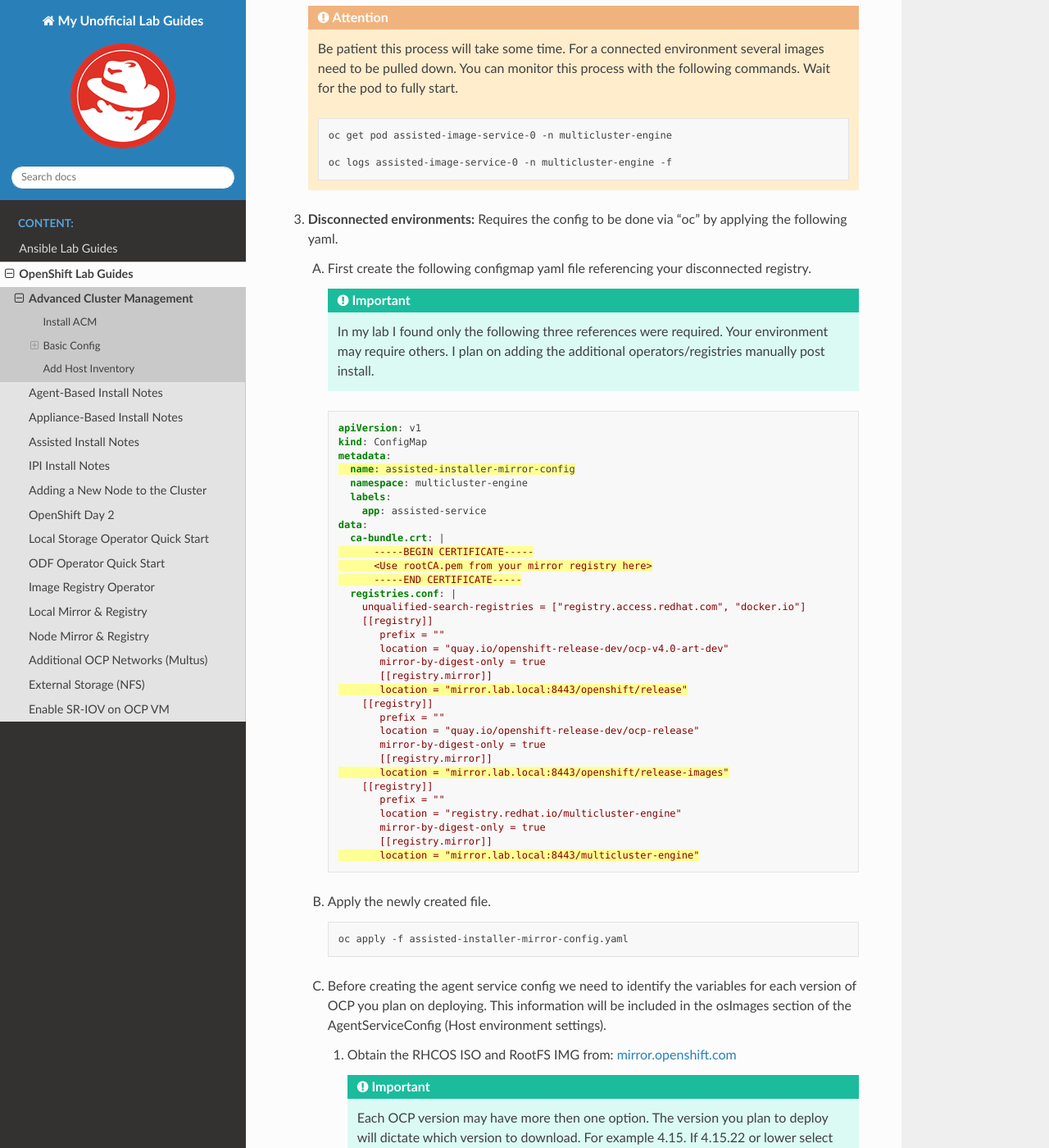
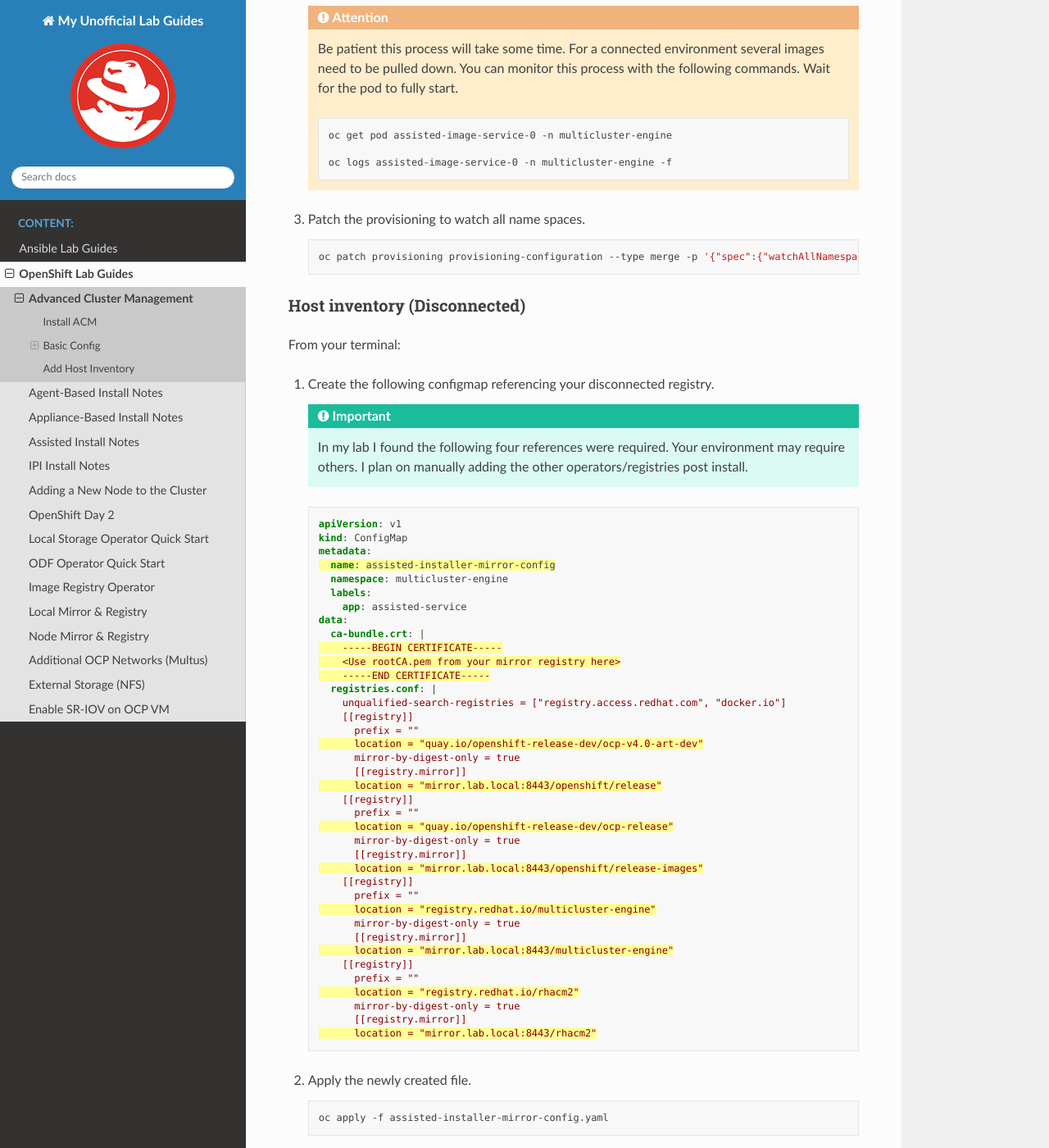
Before and after one commit to vtog/labGuides, a Sphinx documentation site: the page built from source/ocp/acm-notes.rst, in a window 1280 px wide and 1400 px high, scrolled down 6269 px. Shown: the whole window at 82% size. Built offline with Sphinx 7.4.7 and the Read the Docs theme 2.0.0, drawn with Linux system fonts in a browser that asks for light colours; pages that are not in the unit, such as notebooks, are missing from menus; some of the changed text lies outside the part shown.

Commit message:
updated acm notes

```diff
--- a/source/ocp/acm-notes.rst
+++ b/source/ocp/acm-notes.rst
@@ -79,16 +79,15 @@
 
 #. Review and click Add.
 
-Host inventory settings
-~~~~~~~~~~~~~~~~~~~~~~~
+Host inventory (Connected)
+~~~~~~~~~~~~~~~~~~~~~~~~~~
 
 #. From the console go to Infrastructure --> Host Inventory. Click "Configure
    host inventory settings".
 
    .. image:: ./images/acm-host-inventory-settings.png
 
-#. **Connected environments:** Configure host inventory settings and click
-   "Configure".
+#. Configure host inventory settings and click "Configure".
 
    .. warning:: For disconnected environments skip to next step.
 
@@ -104,191 +103,226 @@
 
          oc logs assisted-image-service-0 -n multicluster-engine -f
 
-#. **Disconnected environments:** Requires the config to be done via "oc" by
-   applying the following yaml.
+#. Patch the provisioning to watch all name spaces.
 
-   A. First create the following configmap yaml file referencing your
-      disconnected registry.
+   .. code-block:: bash
 
-      .. important:: In my lab I found only the following three references were
-         required. Your environment may require others. I plan on adding the
-         additional operators/registries manually post install.
+      oc patch provisioning provisioning-configuration --type merge -p '{"spec":{"watchAllNamespaces": true }}'
 
-      .. code-block:: yaml
-         :emphasize-lines: 4,10-12,20,26,32
+Host inventory (Disconnected)
+~~~~~~~~~~~~~~~~~~~~~~~~~~~~~
 
-         apiVersion: v1
-         kind: ConfigMap
-         metadata:
-           name: assisted-installer-mirror-config
-           namespace: multicluster-engine
-           labels:
-             app: assisted-service
-         data:
-           ca-bundle.crt: |
-               -----BEGIN CERTIFICATE-----
-               <Use rootCA.pem from your mirror registry here>
-               -----END CERTIFICATE-----
-           registries.conf: |
-             unqualified-search-registries = ["registry.access.redhat.com", "docker.io"]
-             [[registry]]
-                prefix = ""
-                location = "quay.io/openshift-release-dev/ocp-v4.0-art-dev"
-                mirror-by-digest-only = true
-                [[registry.mirror]]
-                location = "mirror.lab.local:8443/openshift/release"
-             [[registry]]
-                prefix = ""
-                location = "quay.io/openshift-release-dev/ocp-release"
-                mirror-by-digest-only = true
-                [[registry.mirror]]
-                location = "mirror.lab.local:8443/openshift/release-images"
-             [[registry]]
-                prefix = ""
-                location = "registry.redhat.io/multicluster-engine"
-                mirror-by-digest-only = true
-                [[registry.mirror]]
-                location = "mirror.lab.local:8443/multicluster-engine"
+From your terminal:
 
-   #. Apply the newly created file.
+1. Create the following configmap referencing your disconnected registry.
+
+   .. important:: In my lab I found the following four references were
+      required. Your environment may require others. I plan on manually
+      adding the other operators/registries post install.
+
+   .. code-block:: yaml
+      :emphasize-lines: 4,10-12,17,20,23,26,29,32,35,38
+
+      apiVersion: v1
+      kind: ConfigMap
+      metadata:
+        name: assisted-installer-mirror-config
+        namespace: multicluster-engine
+        labels:
+          app: assisted-service
+      data:
+        ca-bundle.crt: |
+          -----BEGIN CERTIFICATE-----
+          <Use rootCA.pem from your mirror registry here>
+          -----END CERTIFICATE-----
+        registries.conf: |
+          unqualified-search-registries = ["registry.access.redhat.com", "docker.io"]
+          [[registry]]
+            prefix = ""
+            location = "quay.io/openshift-release-dev/ocp-v4.0-art-dev"
+            mirror-by-digest-only = true
+            [[registry.mirror]]
+            location = "mirror.lab.local:8443/openshift/release"
+          [[registry]]
+            prefix = ""
+            location = "quay.io/openshift-release-dev/ocp-release"
+            mirror-by-digest-only = true
+            [[registry.mirror]]
+            location = "mirror.lab.local:8443/openshift/release-images"
+          [[registry]]
+            prefix = ""
+            location = "registry.redhat.io/multicluster-engine"
+            mirror-by-digest-only = true
+            [[registry.mirror]]
+            location = "mirror.lab.local:8443/multicluster-engine"
+          [[registry]]
+            prefix = ""
+            location = "registry.redhat.io/rhacm2"
+            mirror-by-digest-only = true
+            [[registry.mirror]]
+            location = "mirror.lab.local:8443/rhacm2"
+
+#. Apply the newly created file.
+
+   .. code-block:: bash
+
+      oc apply -f assisted-installer-mirror-config.yaml
+
+#. Before creating the agent service config we need to identify the variables
+   for each version of OCP you plan on deploying. This information will be
+   included in the osImages section of the AgentServiceConfig (Host environment
+   settings).
+
+   a. Obtain the RHCOS ISO and RootFS IMG from:
+      `mirror.openshift.com <https://mirror.openshift.com/pub/openshift-v4/dependencies/rhcos/>`_
+
+      .. important:: Each OCP version may have more then one option. The
+         version you plan to deploy will dictate which version to download.
+         For example 4.15. If 4.15.22 or lower select 4.15.0. For 4.15.23
+         and higher select the 4.15.23. In my case I need both.
+
+         .. image:: ./images/mirror-openshift-415.png
+
+   #. Set the environment variables
 
       .. code-block:: bash
 
-         oc apply -f assisted-installer-mirror-config.yaml
+         OCP_VERSION=4.15.14
+         ARCH=x86_64
 
-   #. Before creating the agent service config we need to identify the
-      variables for each version of OCP you plan on deploying. This information
-      will be included in the osImages section of the AgentServiceConfig
-      (Host environment settings).
+   #. If needed download the version specific openshift installer.
 
-      i. Obtain the RHCOS ISO and RootFS IMG from:
-         `mirror.openshift.com <https://mirror.openshift.com/pub/openshift-v4/dependencies/rhcos/>`_
+      .. code-block:: bash
 
-         .. important:: Each OCP version may have more then one option. The
-            version you plan to deploy will dictate which version to download.
-            For example 4.15. If 4.15.22 or lower select 4.15.0. For 4.15.23
-            and higher select the 4.15.23. In my case I need both.
+         curl -L https://mirror.openshift.com/pub/openshift-v4/clients/ocp/$OCP_VERSION/openshift-install-linux.tar.gz -o openshift-install-linux-$OCP_VERSION.tar.gz
 
-            .. image:: ./images/mirror-openshift-415.png
+   #. Extract the installer.
 
-      #. Set the environment variables
+      .. code-block:: bash
 
-         .. code-block:: bash
+         tar -xzvf openshift-install-linux-$OCP_VERSION.tar.gz
+         mv openshift-install openshift-install-$OCP_VERSION
+         rm README.md
 
-            OCP_VERSION=4.15.14
-            ARCH=x86_64
+   #. Extract the RHCOS Live Version. Save this info for next step.
 
-      #. If needed download the version specific openshift installer.
+      .. code-block:: bash
 
-         .. code-block:: bash
+         ./openshift-install-$OCP_VERSION coreos print-stream-json | grep location | grep $ARCH | grep iso | cut -d\/ -f10
 
-            curl -L https://mirror.openshift.com/pub/openshift-v4/clients/ocp/$OCP_VERSION/openshift-install-linux.tar.gz -o openshift-install-linux-$OCP_VERSION.tar.gz
+   #. Repeat steps a - e for each version.
 
-      #. Extract the installer.
+#. Create the AgentServiceConfig with reference to the config map created in
+   step A. Adjust your storage requirements as needed, I'm using default
+   values. Add each osImage you plan on deploying for spoke clusters. The
+   version information from last step will be used here.
 
-         .. code-block:: bash
+   .. code-block:: yaml
+      :emphasize-lines: 11,17,23,25,27-41
 
-            tar -xzvf openshift-install-linux-$OCP_VERSION.tar.gz
-            mv openshift-install openshift-install-$OCP_VERSION
-            rm README
+      apiVersion: agent-install.openshift.io/v1beta1
+      kind: AgentServiceConfig
+      metadata:
+       name: agent
+      spec:
+        databaseStorage:
+          accessModes:
+          - ReadWriteOnce
+          resources:
+            requests:
+              storage: 10Gi
+        filesystemStorage:
+          accessModes:
+          - ReadWriteOnce
+          resources:
+            requests:
+              storage: 100Gi
+        imageStorage:
+          accessModes:
+          - ReadWriteOnce
+          resources:
+            requests:
+              storage: 50Gi
+        mirrorRegistryRef:
+          name: assisted-installer-mirror-config
+        osImages:
+          - openshiftVersion: "4.15"
+            cpuArchitecture: "x86_64"
+            version: "415.92.202402201450-0"
+            url: "http://192.168.1.72/rhcos/rhcos-4.15.0-x86_64-live.x86_64.iso"
+            rootFSUrl: "http://192.168.1.72/rhcos/rhcos-4.15.0-x86_64-live-rootfs.x86_64.img"
+          - openshiftVersion: "4.15"
+            cpuArchitecture: "x86_64"
+            version: "415.92.202407091355-0"
+            url: "http://192.168.1.72/rhcos/rhcos-4.15.23-x86_64-live.x86_64.iso"
+            rootFSUrl: "http://192.168.1.72/rhcos/rhcos-4.15.23-x86_64-live-rootfs.x86_64.img"
+          - openshiftVersion: "4.16"
+            cpuArchitecture: "x86_64"
+            version: "416.94.202406251923-0"
+            url: "http://192.168.1.72/rhcos/rhcos-4.16.3-x86_64-live.x86_64.iso"
+            rootFSUrl: "http://192.168.1.72/rhcos/rhcos-4.16.3-x86_64-live-rootfs.x86_64.img"
 
-      #. Extract the RHCOS Live Version. Save this info for next step.
+#. Apply the agent service config yaml to the cluster.
 
-         .. code-block:: bash
+   .. code-block:: bash
 
-            ./openshift-install-$OCP_VERSION coreos print-stream-json | grep location | grep $ARCH | grep iso | cut -d\/ -f10
+      oc apply -f agentserviceconfig.yaml
 
-      #. Repeat steps 1 - 5 for each version.
+   .. attention:: Each iso and img defined in the osImages section will be
+      download to the cluster. You can monitor this process with the following
+      commands. Wait for the pod to fully start.
 
-   #. Create the AgentServiceConfig with reference to the config map created in
-      step A. Adjust your storage requirements as needed, I'm using default
-      values. Add each osImage you plan on deploying for spoke clusters. The
-      version information from last step will be used here.
+      .. code-block:: bash
 
-      .. code-block:: yaml
-         :emphasize-lines: 11,17,23,25,27-41
+         oc get pod assisted-image-service-0 -n multicluster-engine
 
-         apiVersion: agent-install.openshift.io/v1beta1
-         kind: AgentServiceConfig
-         metadata:
-          name: agent
-         spec:
-           databaseStorage:
-             accessModes:
-             - ReadWriteOnce
-             resources:
-               requests:
-                 storage: 10Gi
-           filesystemStorage:
-             accessModes:
-             - ReadWriteOnce
-             resources:
-               requests:
-                 storage: 100Gi
-           imageStorage:
-             accessModes:
-             - ReadWriteOnce
-             resources:
-               requests:
-                 storage: 50Gi
-           mirrorRegistryRef:
-             name: assisted-installer-mirror-config
-           osImages:
-             - openshiftVersion: "4.15"
-               cpuArchitecture: "x86_64"
-               version: "415.92.202402201450-0"
-               url: "http://192.168.1.72/rhcos/rhcos-4.15.0-x86_64-live.x86_64.iso"
-               rootFSUrl: "http://192.168.1.72/rhcos/rhcos-4.15.0-x86_64-live-rootfs.x86_64.img"
-             - openshiftVersion: "4.15"
-               cpuArchitecture: "x86_64"
-               version: "415.92.202407091355-0"
-               url: "http://192.168.1.72/rhcos/rhcos-4.15.23-x86_64-live.x86_64.iso"
-               rootFSUrl: "http://192.168.1.72/rhcos/rhcos-4.15.23-x86_64-live-rootfs.x86_64.img"
-             - openshiftVersion: "4.16"
-               cpuArchitecture: "x86_64"
-               version: "416.94.202406251923-0"
-               url: "http://192.168.1.72/rhcos/rhcos-4.16.3-x86_64-live.x86_64.iso"
-               rootFSUrl: "http://192.168.1.72/rhcos/rhcos-4.16.3-x86_64-live-rootfs.x86_64.img"
+         oc logs assisted-image-service-0 -n multicluster-engine -f
 
-   #. Create the ClusterImageSet for each hosted version of openshift. In my
-      example I'm hosting 4.15.14, 4.15.28 and 4.16.8. Save the file and apply
-      to cluster "oc apply -f clusterimageset.yaml".
+#. Patch the provisioning to watch all name spaces.
 
-      .. note:: I'm including all three in one file but three ClusterImageSet's
-         are created.
+   .. code-block:: bash
 
-      .. code-block:: yaml
-         :emphasize-lines: 2,7,9,12,17,19,22,27,29
+      oc patch provisioning provisioning-configuration --type merge -p '{"spec":{"watchAllNamespaces": true }}'
 
-         apiVersion: hive.openshift.io/v1
-         kind: ClusterImageSet
-         metadata:
-           labels:
-             channel: stable
-             visible: 'true'
-           name: img4.15.14-x86-64-appsub
-         spec:
-           releaseImage: mirror.lab.local:8443/openshift/release-images:4.15.14-x86_64
-         ---
-         apiVersion: hive.openshift.io/v1
-         kind: ClusterImageSet
-         metadata:
-           labels:
-             channel: stable
-             visible: 'true'
-           name: img4.15.28-x86-64-appsub
-         spec:
-           releaseImage: mirror.lab.local:8443/openshift/release-images:4.15.28-x86_64
-         ---
-         apiVersion: hive.openshift.io/v1
-         kind: ClusterImageSet
-         metadata:
-           labels:
-             channel: stable
-             visible: 'true'
-           name: img4.16.8-x86-64-appsub
-         spec:
-           releaseImage: mirror.lab.local:8443/openshift/release-images:4.16.8-x86_64
+#. Create the ClusterImageSet for each hosted version of openshift. In my
+   example I'm hosting 4.15.14, 4.15.28 and 4.16.8. Save the file and apply
+   to cluster "oc apply -f clusterimageset.yaml".
+
+   .. note:: I'm including all three in one file but three ClusterImageSet's
+      are created.
+
+   .. code-block:: yaml
+      :emphasize-lines: 2,7,9,12,17,19,22,27,29
+
+      apiVersion: hive.openshift.io/v1
+      kind: ClusterImageSet
+      metadata:
+        labels:
+          channel: stable
+          visible: 'true'
+        name: img4.15.14-x86-64-appsub
+      spec:
+        releaseImage: mirror.lab.local:8443/openshift/release-images:4.15.14-x86_64
+      ---
+      apiVersion: hive.openshift.io/v1
+      kind: ClusterImageSet
+      metadata:
+        labels:
+          channel: stable
+          visible: 'true'
+        name: img4.15.28-x86-64-appsub
+      spec:
+        releaseImage: mirror.lab.local:8443/openshift/release-images:4.15.28-x86_64
+      ---
+      apiVersion: hive.openshift.io/v1
+      kind: ClusterImageSet
+      metadata:
+        labels:
+          channel: stable
+          visible: 'true'
+        name: img4.16.8-x86-64-appsub
+      spec:
+        releaseImage: mirror.lab.local:8443/openshift/release-images:4.16.8-x86_64
 
 Infrastructure environment
 ~~~~~~~~~~~~~~~~~~~~~~~~~~
```
Also changed, not shown: other parts of source/ocp/acm-notes.rst (+4 -2 lines).
